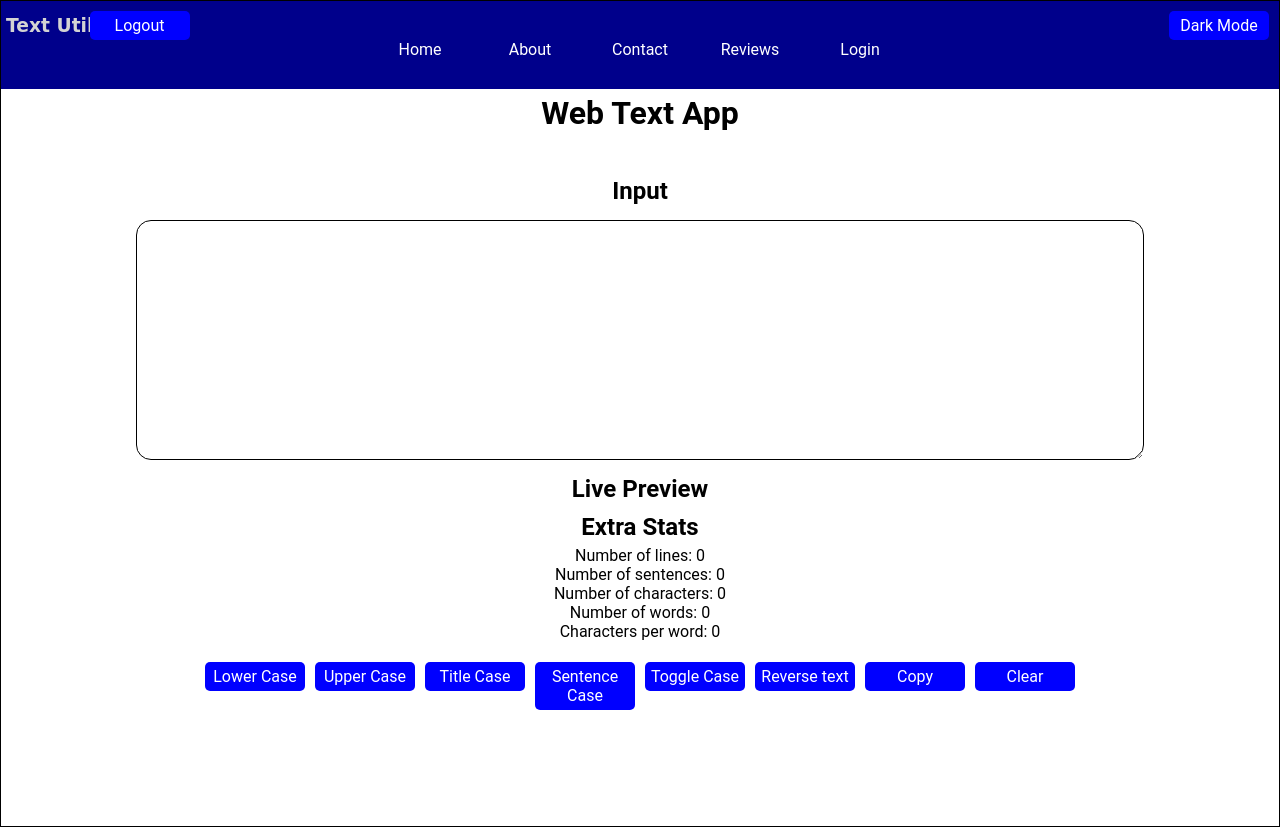
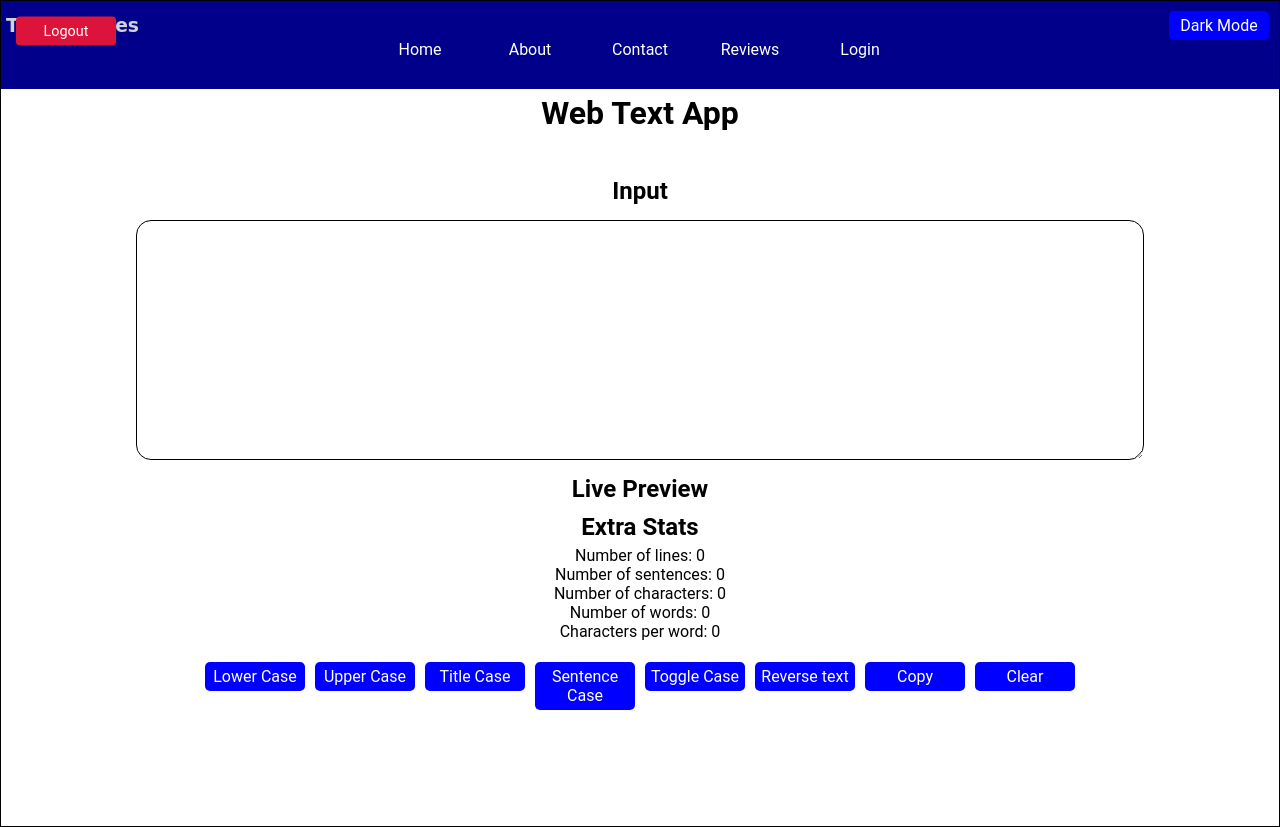
Before and after one commit to hrutavmodha/text-utility, a React (Create React App) app in the folder frontend/: page / in a window 1280 px wide. Built offline with nearby package versions, Linux system fonts and the light colour scheme.

Commit message:
Update App.js

```diff
--- a/frontend/src/App.js
+++ b/frontend/src/App.js
@@ -29,7 +29,7 @@ function App() {
             <div className="navbar">
                 <div className="navbar-top">
                     <h3 style={{color: "lightgrey", fontFamily: "Comic Sans MS"}}>Text Utilities</h3>
-                    <button className="logout" onClick={verify} style={{ transform: "translateX(-40vw)" }}>Logout</button>
+                    <button className="logout" onClick={verify} className="logout-btn">Logout</button>
                     <div style={{ display: "flex", justifyContent: "space-between" }}>
                         <button onClick={toggler}>{btn} Mode</button>
                         <button onClick={toggleMenu} className="hamburger">&#9776;</button>
```
